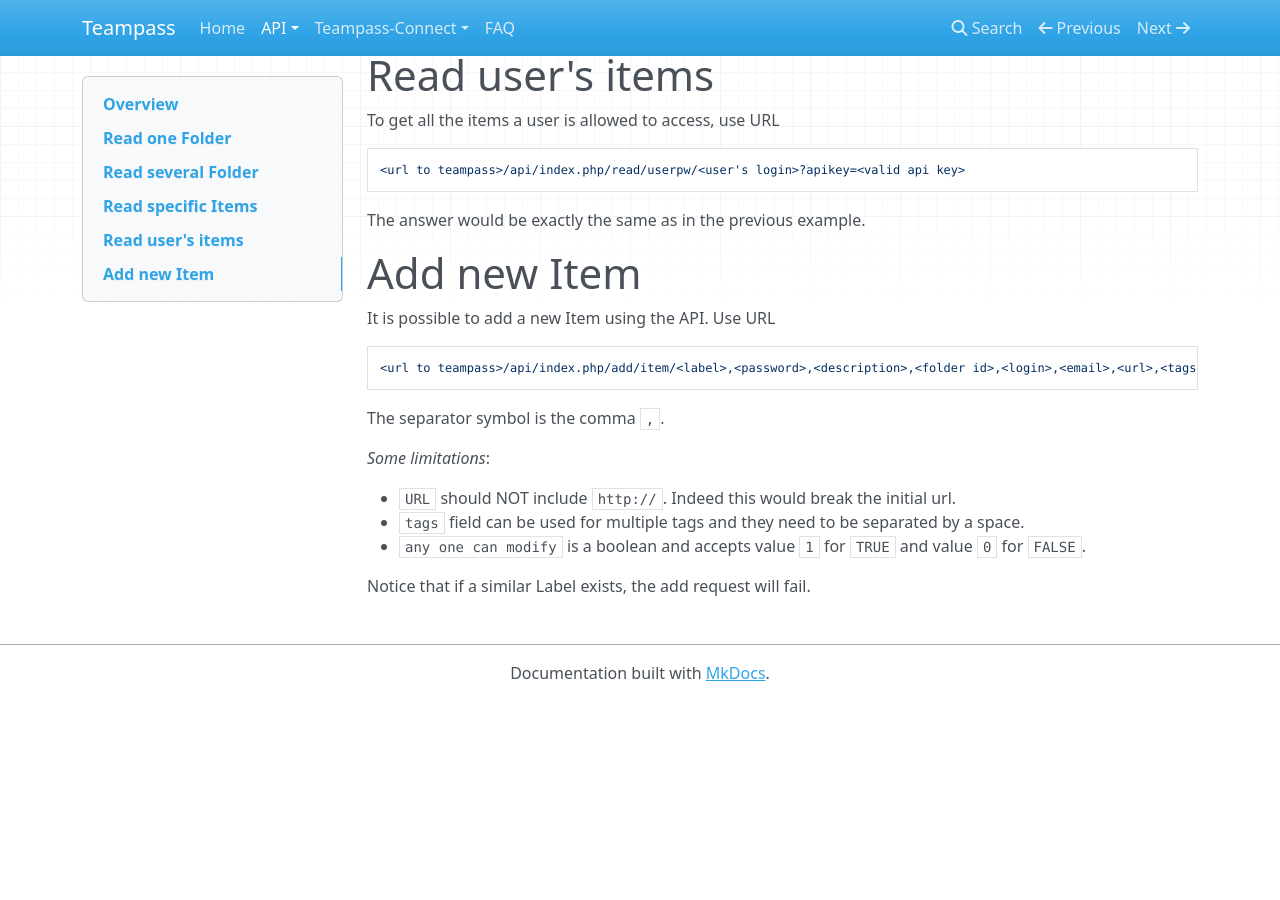
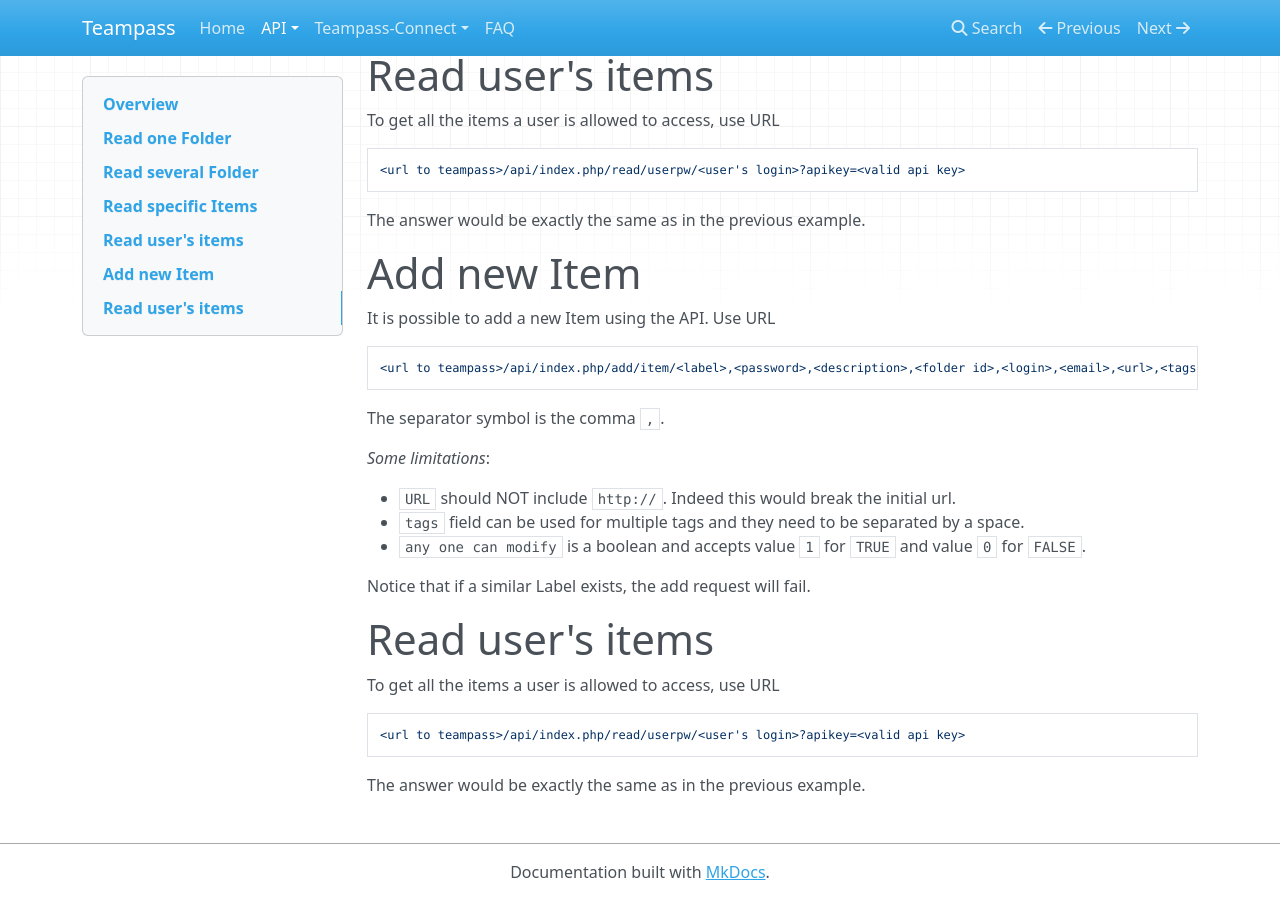
Before and after one commit to nilsteampassnet/teampass_doc, an MkDocs documentation site: the page built from docs/api/api-read.md, in a window 1280 px wide and 900 px high, scrolled down 1314 px. Built offline with MkDocs 1.6.1, drawn with Linux system fonts in a browser that asks for light colours; nearby versions of some CDN libraries; old or Windows-style settings are respelled for this version of MkDocs; before the commit the page ends 2015 px from its top, so only the background shows below that.

Commit message:
Updated api-read.md

````diff
--- a/docs/api/api-read.md
+++ b/docs/api/api-read.md
@@ -91,3 +91,13 @@ The separator symbol is the comma ` , `.
 * `any one can modify` is a boolean and accepts value `1` for `TRUE` and value `0` for `FALSE`.
 
 Notice that if a similar Label exists, the add request will fail.
+
+# Read user's items
+
+To get all the items a user is allowed to access, use URL
+
+```yaml
+<url to teampass>/api/index.php/read/userpw/<user's login>?apikey=<valid api key>
+```
+
+The answer would be exactly the same as in the previous example.
````
